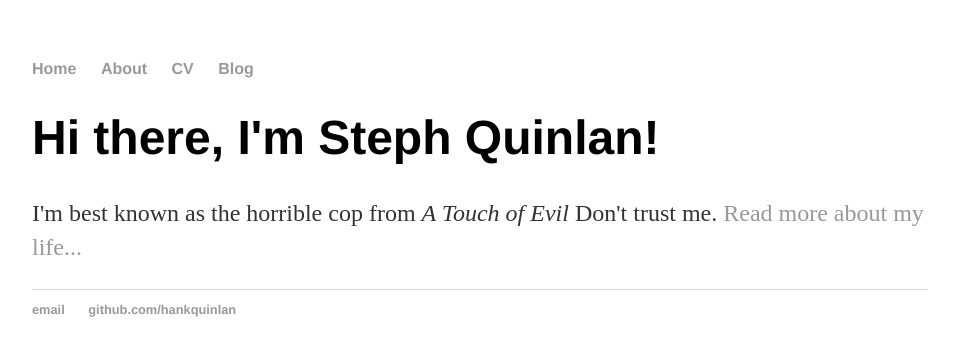
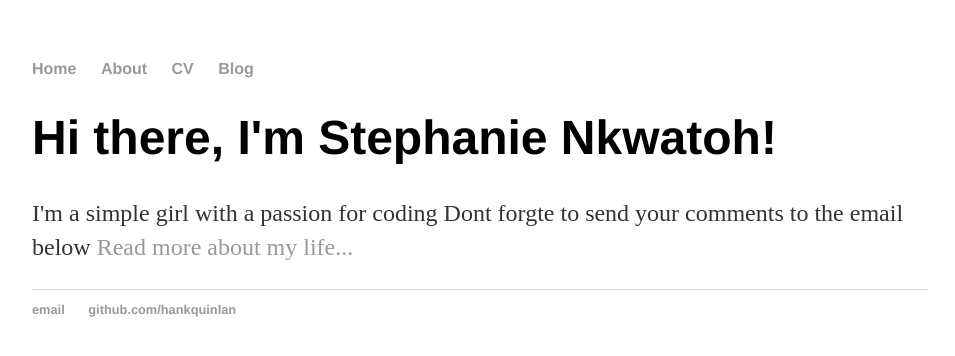
Before and after one commit to steph237/steph237.github.io, a Jekyll site: the page built from index.html, in a window 1280 px wide. Shown: the top 356 px of the page, without its empty margins (160-1115 px from the left). Built offline with Jekyll 4.4.1, drawn with Linux system fonts in a browser that asks for light colours.

Commit message:
Update index.html
changed the index page too

```diff
--- a/index.html
+++ b/index.html
@@ -1,8 +1,8 @@
 ---
 layout: default
-title: Hank Quinlan, Horrible Cop
+title: Stephanie Nkwatoh
 ---
 <div class="blurb">
-	<h1>Hi there, I'm Steph Quinlan!</h1>
-	<p>I'm best known as the horrible cop from <em>A Touch of Evil</em> Don't trust me. <a href="/about">Read more about my life...</a></p>
-</div><!-- /.blurb --
+	<h1>Hi there, I'm Stephanie Nkwatoh!</h1>
+	<p>I'm a simple girl with a passion for coding</em> Dont forgte to send your comments to the email below <a href="/about">Read more about my life...</a></p>
+</div><!-- /.blurb -->
```
